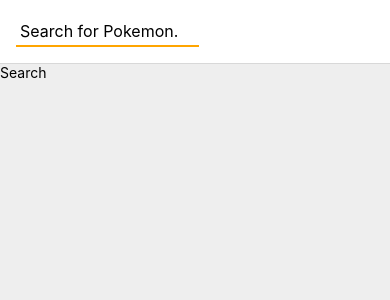
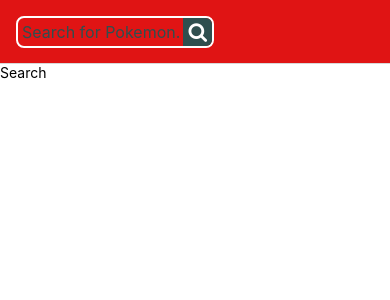
Before and after one commit to LoneHippie/masterdex-native-deprecated, a React Native app: screen / in a window 390 px wide. Shown: the top 300 px of the page. Built offline with nearby package versions, Linux system fonts and the light colour scheme.

Commit message:
added redux functionality and reducers for header search

```diff
--- a/App.js
+++ b/App.js
@@ -1,6 +1,9 @@
 import React from 'react';
 import { NavigationContainer } from '@react-navigation/native';
 import { createNativeStackNavigator } from '@react-navigation/native-stack';
+
+import store from './src/store/store';
+import { Provider } from 'react-redux';
 
 import SearchScreen from './src/screens/SearchScreen';
 import TeamScreen from './src/screens/TeamScreen';
@@ -8,13 +11,24 @@
 
 import HeaderBar from './src/components/HeaderBar';
 
+import { colors } from './src/styles/theme';
+
 const App = () => {
 
 	const Stack = createNativeStackNavigator();
 
   	return (
+    	<Provider store={store}>
 			<NavigationContainer>
-			<Stack.Navigator>
+				<Stack.Navigator
+					screenOptions={{
+						headerStyle: {
+							backgroundColor: colors.pokedex_2
+						},
+						headerTintColor: colors.white
+					}}
+					initialRouteName="Search"
+				>
 					<Stack.Screen
 						name="Search"
 						component={ SearchScreen }
@@ -30,10 +44,12 @@
 					<Stack.Screen
 						name="Pokemon"
 						component={ PokemonScreen }
-					options={({ route }) => ({ title: `${route.params.pokemon.name}` })}
+						// options={({ route }) => ({ title: `${route.params.pokemon.name}` })}
+						options={{title: 'Pokemon'}}
 					/>
 				</Stack.Navigator>
 			</NavigationContainer>
+		</Provider>
   	)
 };
 
--- a/src/Layouts/Layout.js
+++ b/src/Layouts/Layout.js
@@ -1,5 +1,7 @@
 import React from 'react';
 import { SafeAreaView, StyleSheet, StatusBar } from 'react-native';
+
+import { colors } from '../styles/theme';
 
 const Layout = ({ children }) => {
 
@@ -17,7 +19,8 @@
         display: 'flex',
         flexDirection: 'column',
 		flex: 1,
-        backgroundColor: '#EEEEEE',
-		paddingTop: StatusBar.currentHeight
+        backgroundColor: colors.white,
+		paddingTop: StatusBar.currentHeight,
+        color: colors.text
     }
 });
--- a/src/api/queries.js
+++ b/src/api/queries.js
@@ -2,7 +2,7 @@
 
 const url = 'https://beta.pokeapi.co/graphql/v1beta';
 
-//data query for standard pokemon info such as states, name, sprite id, abilities, types, etc
+//data query for standard pokemon info such as stats, name, sprite id, abilities, types, etc
 const pokemonBody = `
     base_experience
     height
@@ -36,7 +36,7 @@
 
 export function singlePokemonQuery(name) {
     const searchQuery = `query {
-        pokemon: pokemon_v2_pokemon(where: {name: {_iregex: ${name}}}) {
+        pokemon: pokemon_v2_pokemon(where: {name: {_iregex: ${name}}, pokemon_v2_pokemonforms: {form_name: {_eq: ""}}}) {
             ${pokemonBody}
         }
     }`;
--- a/src/components/HeaderBar.js
+++ b/src/components/HeaderBar.js
@@ -1,10 +1,30 @@
 import React, { useState } from 'react';
 import { View, StyleSheet, TextInput, TouchableOpacity } from 'react-native';
+
+import { useDispatch } from 'react-redux';
+import { updateResults } from '../store/slices';
+
+import { singlePokemonQuery } from '../api/queries';
+
 import Icon from 'react-native-vector-icons/FontAwesome';
+
+import { colors } from '../styles/theme';
 
 const HeaderBar = (props) => {
 
     const [ search, setSearch ] = useState('');
+
+    const dispatch = useDispatch();
+
+    const formHandlers = {
+        handleUpdateSearch: () => {
+            if (!search.length) { return }
+            singlePokemonQuery(search)
+                .then(data => {
+                    dispatch(updateResults(data))
+                })
+        }
+    }
 
     return (
         <View style={styles.header}>
@@ -14,8 +34,9 @@
                     placeholder={'Search for Pokemon...'}
                     value={search}
                     onChangeText={(text) => setSearch(text)}
+                    autoCorrect={false}
                 />
-                <TouchableOpacity style={styles.searchBtn} onPress={() => console.log(search)}>
+                <TouchableOpacity style={styles.searchBtn} onPress={() => formHandlers.handleUpdateSearch()}>
                     <Icon name={"search"} size={20} color={"#FFFFFF"} />
                 </TouchableOpacity>
             </View>
@@ -34,16 +55,23 @@
     searchbar: {
         display: 'flex',
         flexDirection: 'row',
-        width: '70%',
-        padding: 4,
-        borderBottomWidth: 2,
-        borderBottomColor: 'orange'
+        width: '75%',
+        borderWidth: 2,
+        borderColor: colors.white,
+        borderRadius: 8,
+        overflow: 'hidden'
     },
     input: {
-        width: '90%',
-        fontSize: 16
+        width: '85%',
+        fontSize: 16,
+        padding: 4,
+        color: colors.text
     },
     searchBtn: {
-        width: '10%'
+        width: '15%',
+        backgroundColor: colors.text,
+        display: 'flex',
+        alignItems: 'center',
+        justifyContent: 'center'
     }
 })
--- a/src/screens/SearchScreen.js
+++ b/src/screens/SearchScreen.js
@@ -1,9 +1,21 @@
-import React from 'react';
+import React, { useState } from 'react';
 import { View, Text } from 'react-native';
+
+import store from '../store/store';
 
 import Layout from '../Layouts/Layout';
 
 const SearchScreen = () => {
+
+    const [ pokemon, setPokemon ] = useState([]);
+
+    store.subscribe(() => {
+        setPokemon(
+            store.getState().results.data.pokemon
+        )
+    });
+
+    console.log(pokemon);
 
     return (
         <Layout>
--- /dev/null
+++ b/src/store/slices.js
@@ -0,0 +1,16 @@
+import { createSlice } from '@reduxjs/toolkit';
+
+export const resultSlice = createSlice({
+    name: "results",
+    initialState: [],
+    reducers: {
+        updateResults: (state, action) => {
+            state = [];
+            return state = action.payload;
+        }
+    }
+});
+
+export const { updateResults } = resultSlice.actions;
+
+export default resultSlice.reducer;
--- /dev/null
+++ b/src/store/store.js
@@ -0,0 +1,11 @@
+import { configureStore, getDefaultMiddleware } from "@reduxjs/toolkit";
+import resultReducer from './slices';
+
+export default configureStore({
+    reducer: {
+        results: resultReducer
+    },
+    middleware: (getDefaultMiddleware) => getDefaultMiddleware({
+        serializableCheck: false
+    })
+});
--- /dev/null
+++ b/src/styles/theme.js
@@ -0,0 +1,25 @@
+export const colors = {
+    white: '#FFFFFF',
+    text: '#2F4F4F',
+
+    pokedex: '#ff0000',
+    pokedex_2: '#e01414',
+
+    fire: '#EE8130',
+    water: '#6390F0',
+    electric: '#F7D02C',
+    grass: '#7AC74C',
+    ice: '#96D9D6',
+    fighting: '#C22E28',
+    poison: '#A33EA1',
+    ground: '#E2BF65',
+    flying: '#A98FF3',
+    psychic: '#F95587',
+    bug: '#A6B91A',
+    rock: '#B6A136',
+    ghost: '#735797',
+    dragon: '#6F35FC',
+    dark: '#705746',
+    steel: '#B7B7CE',
+    fairy: '#D685AD'
+}
```
Lines whose indentation alone changed are shown as unchanged.
